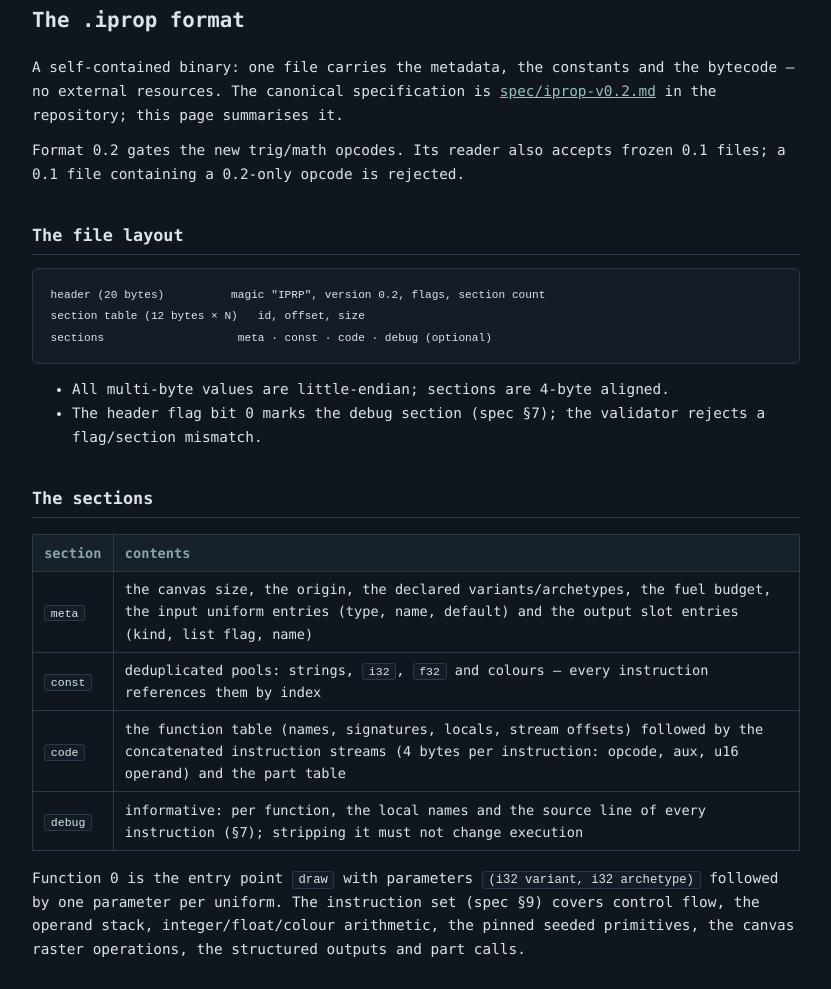
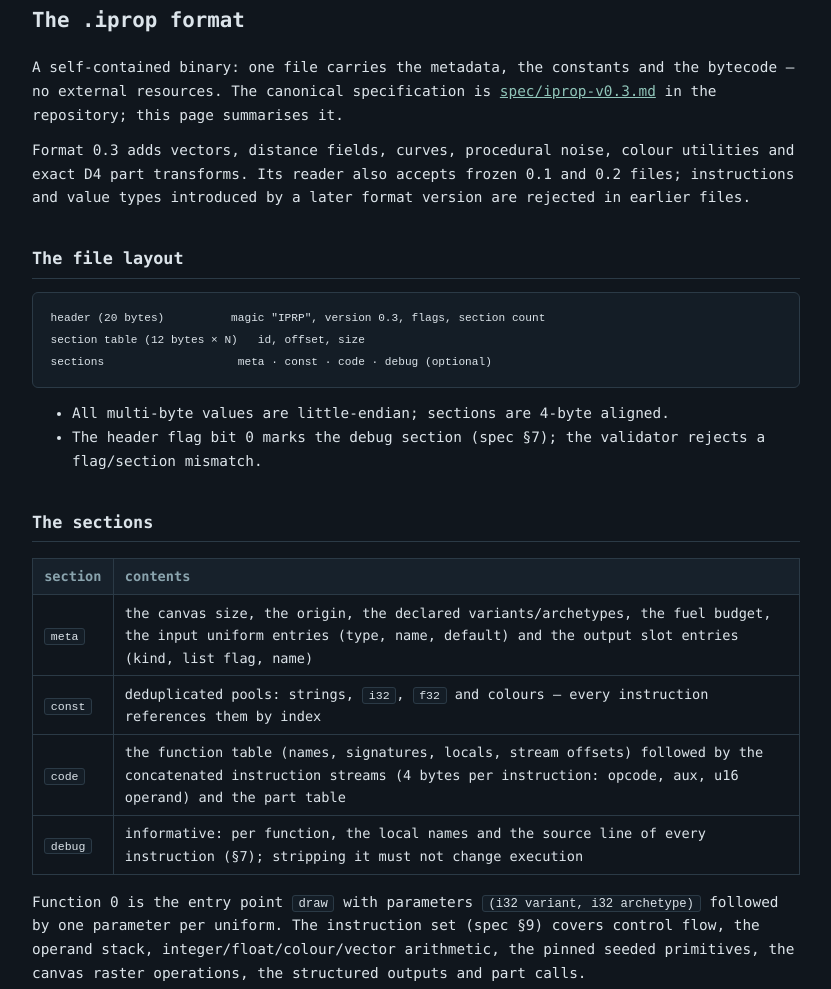
Before and after one commit to jCzachor6/infinite-props, a website: page website/docs/format.html in a window 1280 px wide. Shown: the part 98-1087 px from the top of the page, without its empty margins (224-1055 px from the left). Drawn offline with Linux system fonts and the light colour scheme; files that its build step writes are made by us from their sources.

Commit message:
fix: include the format 0.3 specification in website builds

```diff
--- a/website/docs/format.html
+++ b/website/docs/format.html
@@ -19,14 +19,16 @@
 <h1>The .iprop format</h1>
 <p>A self-contained binary: one file carries the metadata, the constants and
 the bytecode — no external resources. The canonical specification is
-<a href="../spec/iprop-v0.2.md">spec/iprop-v0.2.md</a> in the repository; this
+<a href="../spec/iprop-v0.3.md">spec/iprop-v0.3.md</a> in the repository; this
 page summarises it.</p>
 
-<p>Format 0.2 gates the new trig/math opcodes. Its reader also accepts frozen
-0.1 files; a 0.1 file containing a 0.2-only opcode is rejected.</p>
+<p>Format 0.3 adds vectors, distance fields, curves, procedural noise, colour
+utilities and exact D4 part transforms. Its reader also accepts frozen
+0.1 and 0.2 files; instructions and value types introduced by a later
+format version are rejected in earlier files.</p>
 
 <h2 id="layout">The file layout</h2>
-<pre><code>header (20 bytes)          magic "IPRP", version 0.2, flags, section count
+<pre><code>header (20 bytes)          magic "IPRP", version 0.3, flags, section count
 section table (12 bytes × N)   id, offset, size
 sections                    meta · const · code · debug (optional)</code></pre>
 <ul>
@@ -46,7 +48,7 @@ rejects a flag/section mismatch.</li>
 <p>Function 0 is the entry point <code>draw</code> with parameters
 <code>(i32 variant, i32 archetype)</code> followed by one parameter per
 uniform. The instruction set (spec §9) covers control flow, the operand
-stack, integer/float/colour arithmetic, the pinned seeded primitives, the
+stack, integer/float/colour/vector arithmetic, the pinned seeded primitives, the
 canvas raster operations, the structured outputs and part calls.</p>
 
 <h2 id="determinism">Determinism</h2>
```
Also changed, not shown: website/README.md, 1 other file.
